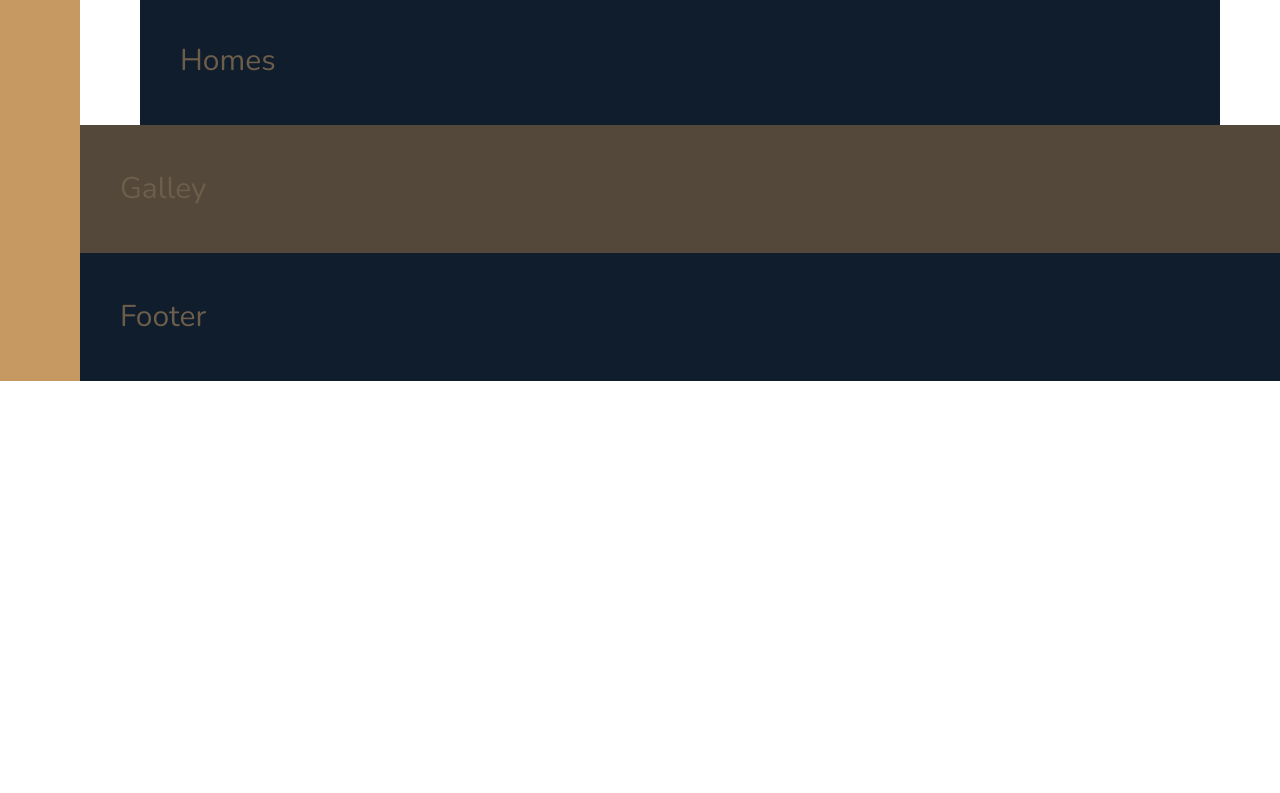
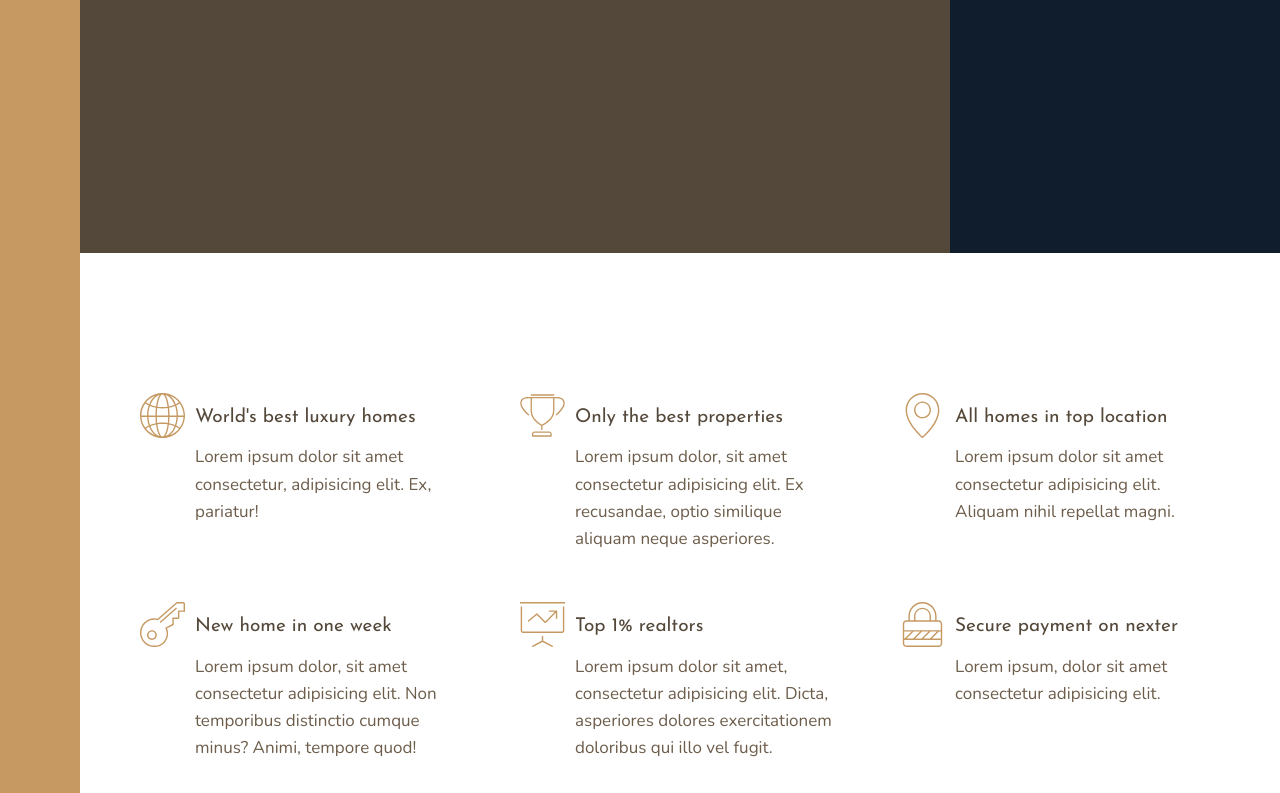
Before and after one commit to boston-terrier-kirin/css, a website: page 16_nexter/index.html in a window 1280 px wide. Shown: the part 387-1180 px from the top of the page. Before the commit the page ends 800 px from the top, so only its background shows below. Drawn offline with nearby package versions, Linux system fonts and the light colour scheme.

Commit message:
16_nexter

```diff
--- a/16_nexter/index.html
+++ b/16_nexter/index.html
@@ -21,7 +21,67 @@
 
     <div class="realtors">Realtors</div>
 
-    <section class="features">Features</section>
+    <section class="features">
+      <div class="feature">
+        <svg class="feature__icon">
+          <use xlink:href="img/sprite.svg#icon-global"></use>
+        </svg>
+        <h4 class="heading-4 heading-4--dark">World's best luxury homes</h4>
+        <p class="feature__text">
+          Lorem ipsum dolor sit amet consectetur, adipisicing elit. Ex,
+          pariatur!
+        </p>
+      </div>
+      <div class="feature">
+        <svg class="feature__icon">
+          <use xlink:href="img/sprite.svg#icon-trophy"></use>
+        </svg>
+        <h4 class="heading-4 heading-4--dark">Only the best properties</h4>
+        <p class="feature__text">
+          Lorem ipsum dolor, sit amet consectetur adipisicing elit. Ex
+          recusandae, optio similique aliquam neque asperiores.
+        </p>
+      </div>
+      <div class="feature">
+        <svg class="feature__icon">
+          <use xlink:href="img/sprite.svg#icon-map-pin"></use>
+        </svg>
+        <h4 class="heading-4 heading-4--dark">All homes in top location</h4>
+        <p class="feature__text">
+          Lorem ipsum dolor sit amet consectetur adipisicing elit. Aliquam nihil
+          repellat magni.
+        </p>
+      </div>
+      <div class="feature">
+        <svg class="feature__icon">
+          <use xlink:href="img/sprite.svg#icon-key"></use>
+        </svg>
+        <h4 class="heading-4 heading-4--dark">New home in one week</h4>
+        <p class="feature__text">
+          Lorem ipsum dolor, sit amet consectetur adipisicing elit. Non
+          temporibus distinctio cumque minus? Animi, tempore quod!
+        </p>
+      </div>
+      <div class="feature">
+        <svg class="feature__icon">
+          <use xlink:href="img/sprite.svg#icon-presentation"></use>
+        </svg>
+        <h4 class="heading-4 heading-4--dark">Top 1% realtors</h4>
+        <p class="feature__text">
+          Lorem ipsum dolor sit amet, consectetur adipisicing elit. Dicta,
+          asperiores dolores exercitationem doloribus qui illo vel fugit.
+        </p>
+      </div>
+      <div class="feature">
+        <svg class="feature__icon">
+          <use xlink:href="img/sprite.svg#icon-lock"></use>
+        </svg>
+        <h4 class="heading-4 heading-4--dark">Secure payment on nexter</h4>
+        <p class="feature__text">
+          Lorem ipsum, dolor sit amet consectetur adipisicing elit.
+        </p>
+      </div>
+    </section>
 
     <div class="story__pictures">Story Picture</div>
 
--- a/16_nexter/sass/_base.scss
+++ b/16_nexter/sass/_base.scss
@@ -36,17 +36,10 @@ body {
 
 .container {
   display: grid;
-  // grid-template-rows: 80vh min-content 40vw repeat(3, min-content);
-  grid-template-rows: repeat(6, min-content);
+  grid-template-rows: 80vh min-content 40vw repeat(3, min-content);
   grid-template-columns:
     [sidebar-start] 8rem [sidebar-end full-start] minmax(6rem, 1fr)
     [center-start] repeat(8, [col-start] minmax(min-content, 14rem) [col-end])
     [center-end]
     minmax(6rem, 1fr) [full-end];
-
-  // TEST
-  & > * {
-    padding: 40px;
-    font-size: 3rem;
-  }
 }
--- a/16_nexter/sass/_features.scss
+++ b/16_nexter/sass/_features.scss
@@ -1,5 +1,32 @@
 .features {
-  background-color: $color-grey-light-2;
+  grid-column: center-start / center-end;
 
-  grid-column: center-start / center-end;
+  margin: 15rem 0;
+
+  display: grid;
+  gap: 6rem;
+  // grid-template-columns: repeat(3, 1fr);
+  grid-template-columns: repeat(auto-fit, minmax(25rem, 1fr));
+
+  // POINT：デフォルトはstretchでセルの大きさが同じになろうとするので、文字列が少ない場合にスペースが大きくなってしまう。
+  align-items: start;
 }
+
+.feature {
+  display: grid;
+  gap: 1rem;
+  grid-template-columns: min-content 1fr;
+
+  &__icon {
+    fill: $color-primary;
+    width: 4.5rem;
+    height: 4.5rem;
+
+    grid-row: 1 / span 2;
+    transform: translateY(-1rem);
+  }
+
+  &__text {
+    font-size: 1.7rem;
+  }
+}
--- a/16_nexter/sass/_typography.scss
+++ b/16_nexter/sass/_typography.scss
@@ -0,0 +1,29 @@
+%heading {
+  font-family: $font-display;
+  font-weight: 400;
+}
+
+.heading-1 {
+  @extend %heading;
+}
+
+.heading-2 {
+  @extend %heading;
+}
+
+.heading-3 {
+  @extend %heading;
+}
+
+.heading-4 {
+  @extend %heading;
+  font-size: 1.9rem;
+
+  &--light {
+    color: $color-grey-light-1;
+  }
+
+  &--dark {
+    color: $color-grey-dark-1;
+  }
+}
```
Also changed, not shown: 16_nexter/css/style.css.
